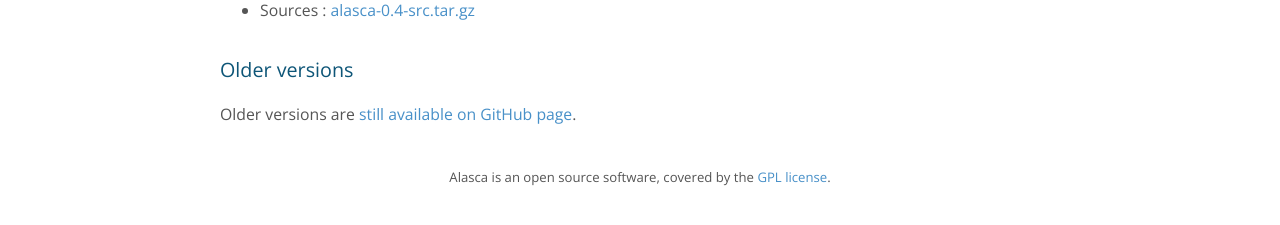
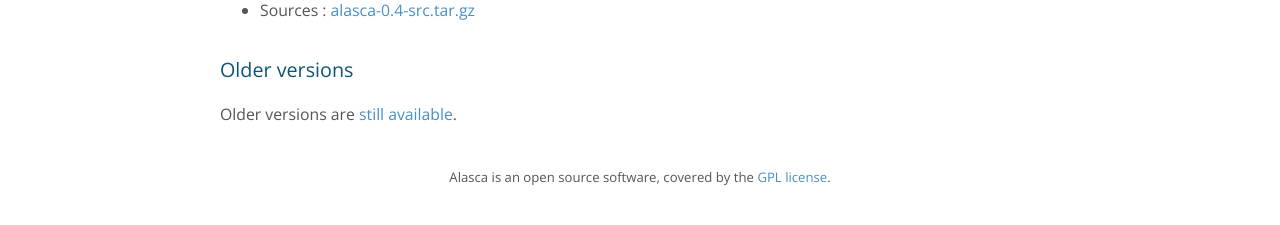
Before and after one commit to alasca/alasca.github.com, a Jekyll site: the page built from download.html, in a window 1280 px wide. Shown: the part 455-680 px from the top of the page. Built offline with Jekyll 4.4.1, drawn with Linux system fonts in a browser that asks for light colours; some of the changed lines change nothing that is shown.

Commit message:
change download links

```diff
--- a/download.html
+++ b/download.html
@@ -33,8 +33,8 @@
             The following downloads are available :
           </p>
           <ul class="description">
-            <li>Binaries : <a href="https://github.com/downloads/alasca/alasca/alasca-0.4-bin.tar.gz" title="Download Alasca 0.4 binaries" target="_blank">alasca-0.4-bin.tar.gz</a></li>
-            <li>Sources : <a href="https://github.com/downloads/alasca/alasca/alasca-0.4-src.tar.gz" title="Download Alasca 0.4 sources" target="_blank">alasca-0.4-src.tar.gz</a></li>
+            <li>Binaries : <a href="http://alasca.aepik.net/download/alasca-0.4-bin.tar.gz" title="Download Alasca 0.4 binaries" target="_blank">alasca-0.4-bin.tar.gz</a></li>
+            <li>Sources : <a href="http://alasca.aepik.net/download/alasca-0.4-src.tar.gz" title="Download Alasca 0.4 sources" target="_blank">alasca-0.4-src.tar.gz</a></li>
           </ul>
         </div>
       </div>
@@ -52,7 +52,7 @@
       <div class="layout full">
         <div class="layout-content">
           <p class="description">
-            Older versions are <a href="https://github.com/alasca/alasca/downloads">still available on GitHub page</a>.
+            Older versions are <a href="http://alasca.aepik.net/download/">still available</a>.
           </p>
         </div>
       </div>
```
